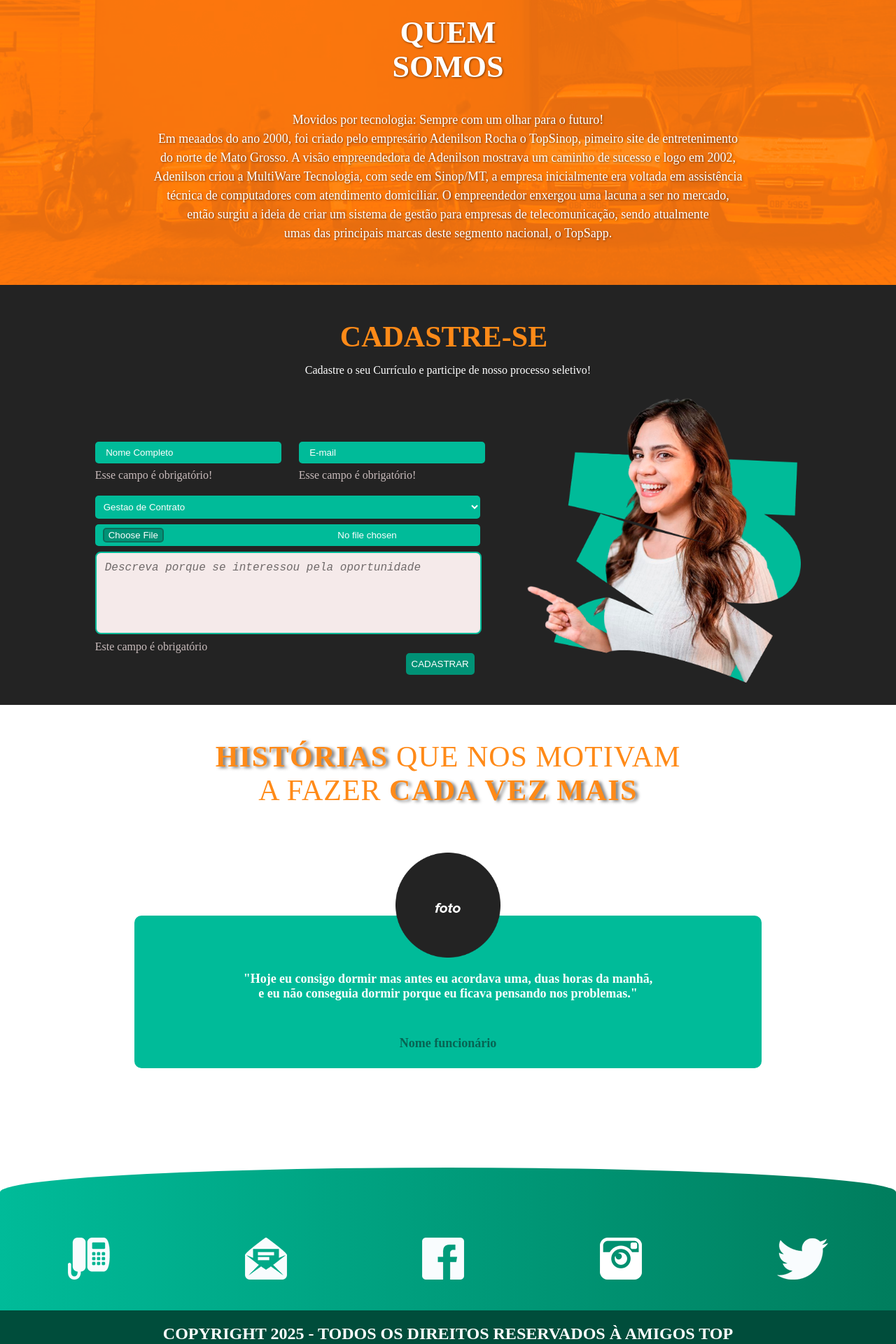
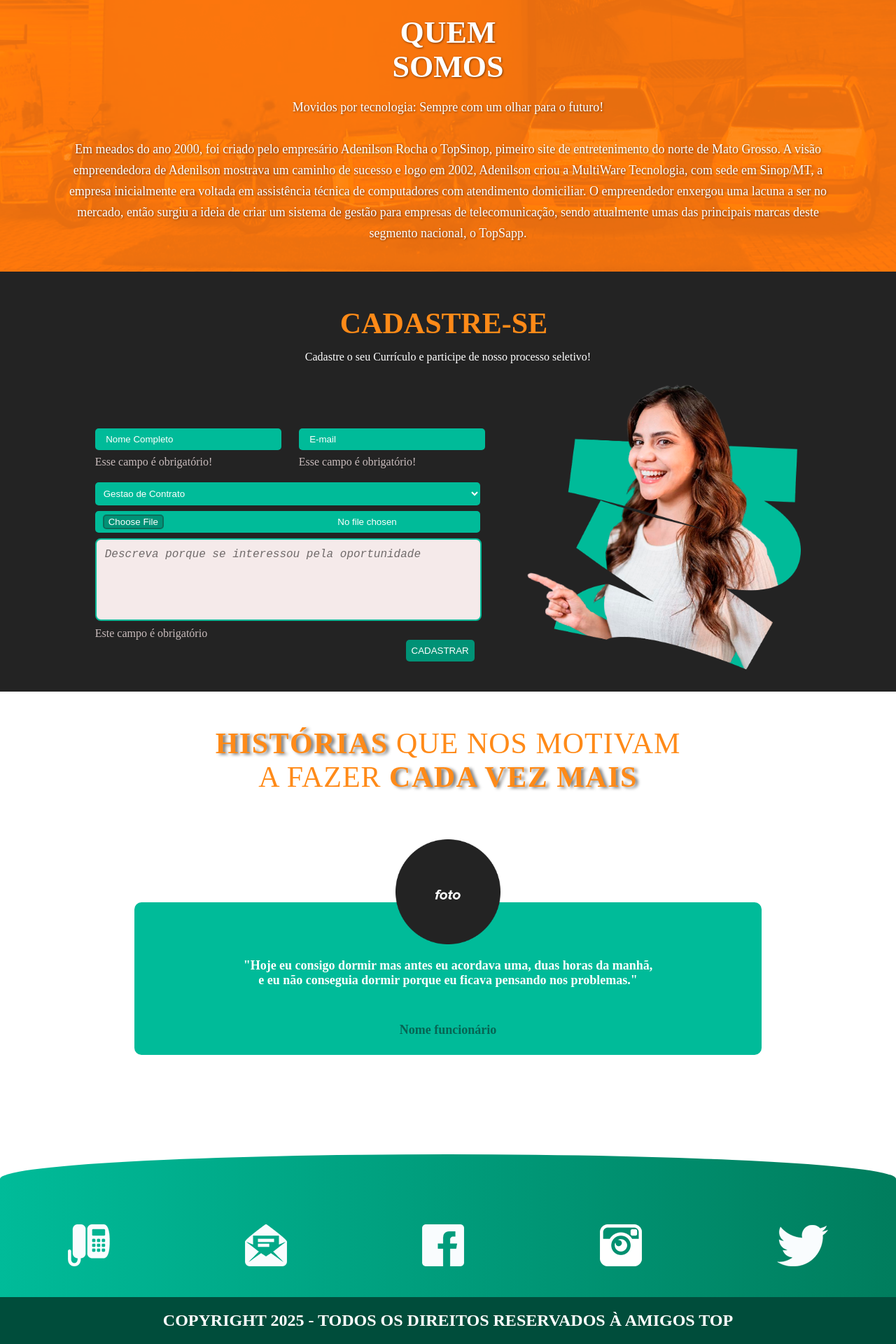
Before and after one commit to Edu4rdo-Gobatto/AMIGOS-TOP, a React (Vite) app: page / in a window 1280 px wide. Shown: the part 1860-3780 px from the top of the page at 70% size. Built offline with nearby package versions, Linux system fonts and the light colour scheme.

Commit message:
Ajustes no footer e text-align

```diff
--- a/src/pages/quemSomos/quemSomos.tsx
+++ b/src/pages/quemSomos/quemSomos.tsx
@@ -7,12 +7,12 @@
 
             <div className={styles.text}>
                 <h1>QUEM <br />SOMOS</h1><br />
-                <h4>Movidos por tecnologia: Sempre com um olhar para o futuro!<br />
-                    Em meaados do ano 2000, foi criado pelo empresário Adenilson Rocha o TopSinop, pimeiro site de entretenimento<br/>
-                    do norte de Mato Grosso. A visão empreendedora de Adenilson mostrava um caminho de sucesso e logo em 2002, <br/>
-                    Adenilson criou a MultiWare Tecnologia, com sede em Sinop/MT, a empresa inicialmente era voltada em assistência <br/>
-                    técnica de computadores com atendimento domiciliar. O empreendedor enxergou uma lacuna a ser no mercado,<br/>
-                    então surgiu a ideia de criar um sistema de gestão para empresas de telecomunicação, sendo atualmente <br/>
+                <h4>Movidos por tecnologia: Sempre com um olhar para o futuro!<br /><br />
+                    Em meados do ano 2000, foi criado pelo empresário Adenilson Rocha o TopSinop, pimeiro site de entretenimento
+                    do norte de Mato Grosso. A visão empreendedora de Adenilson mostrava um caminho de sucesso e logo em 2002,
+                    Adenilson criou a MultiWare Tecnologia, com sede em Sinop/MT, a empresa inicialmente era voltada em assistência
+                    técnica de computadores com atendimento domiciliar. O empreendedor enxergou uma lacuna a ser no mercado,
+                    então surgiu a ideia de criar um sistema de gestão para empresas de telecomunicação, sendo atualmente
                     umas das principais marcas deste segmento nacional, o TopSapp.
                 </h4>
 
--- a/src/pages/quemSomos/somos.module.css
+++ b/src/pages/quemSomos/somos.module.css
@@ -9,7 +9,7 @@
   background-position: center;
   padding: 0 40px;
   box-sizing: border-box;
-  gap: 60px;
+  gap: 50px;
 }
 
 .text {
@@ -29,9 +29,11 @@
 
 .text h4 {
   font-weight: normal;
-  font-size: 20px;
+  font-size: 22px;
   line-height: 1.5;
-  margin: 20px 0;
+  margin: 0;
+  padding: 0;
+  line-height: 30px;
 }
 
 
--- a/src/pages/rodape/rodape.module.css
+++ b/src/pages/rodape/rodape.module.css
@@ -69,6 +69,7 @@
   align-items: center;
   width: 100%;
   overflow: hidden;
+  cursor: pointer;
 }
 
 .social {
--- a/src/pages/rodape/rodape.tsx
+++ b/src/pages/rodape/rodape.tsx
@@ -31,15 +31,17 @@
         <section className={style.socialTeam}>
 
           <div className={style.social}>
-            <div className={style.socialIcons}><img src="./imagens/Amigos-Top_22.png" alt="Telefone" className={style.socialImage}/></div>
+            <div className={style.socialIcons}><a href="https://www.google.com/maps/place/Amigos+Top/@-11.8638554,-55.5189406,17z/data=!3m1!4b1!4m6!3m5!1s0x93a77f8d7fde4733:0xe4567264703e25a7!8m2!3d-11.8638554!4d-55.5163657!16s%2Fg%2F11h_cxtk8q?entry=ttu&g_ep=EgoyMDI1MDcxNi4wIKXMDSoASAFQAw%3D%3D"
+            target="blank" rel="noopener noreferrer"><img src="./imagens/Amigos-Top_22.png" alt="Telefone" className={style.socialImage}/></a></div>
 
-            <div className={style.socialIcons}><img src="./imagens/Amigos-Top_24.png" alt="Telefone" className={style.socialImage}/></div>
+            <div className={style.socialIcons}><a href="https://www.google.com/maps/place/Amigos+Top/@-11.8638554,-55.5189406,17z/data=!3m1!4b1!4m6!3m5!1s0x93a77f8d7fde4733:0xe4567264703e25a7!8m2!3d-11.8638554!4d-55.5163657!16s%2Fg%2F11h_cxtk8q?entry=ttu&g_ep=EgoyMDI1MDcxNi4wIKXMDSoASAFQAw%3D%3D"
+            target="blank" rel="noopener noreferrer"><img src="./imagens/Amigos-Top_24.png" alt="E-mail" className={style.socialImage}/></a></div>
 
-            <div className={style.socialIcons}><img src="./imagens/Amigos-Top_27.png" alt="Telefone" className={style.socialImage}/></div>
+            <div className={style.socialIcons}><a href="https://www.facebook.com/adbrax" target="blank" rel="noopener noreferrer"><img src="./imagens/Amigos-Top_27.png" alt="Facebook" className={style.socialImage}/></a></div>
 
-            <div className={style.socialIcons}><img src="./imagens/Amigos-Top_30.png" alt="Telefone" className={style.socialImage}/></div>
+            <div className={style.socialIcons}><a href="https://www.instagram.com/accounts/login/?next=%2Fgrupoadbrax%2F&source=omni_redirect" target="blank" rel="noopener noreferrer"><img src="./imagens/Amigos-Top_30.png" alt="Instagram" className={style.socialImage}/></a></div>
 
-            <div className={style.socialIcons}><img src="./imagens/Amigos-Top_32.png" alt="Telefone" className={style.socialImage}/></div>
+            <div className={style.socialIcons}><a href="https://x.com/topsapp?s=11" target="blank" rel="noopener noreferrer"><img src="./imagens/Amigos-Top_32.png" alt="Twitter / X" className={style.socialImage}/></a></div>
           </div>
 
           <div className={style.copyright}>
```
